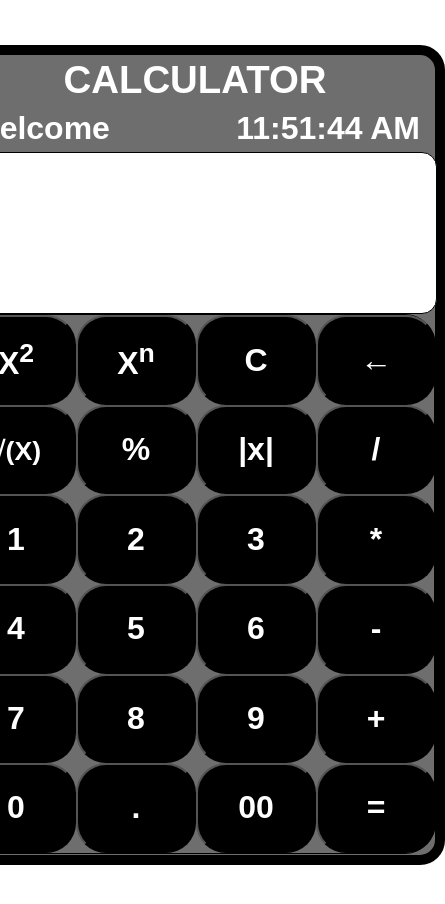
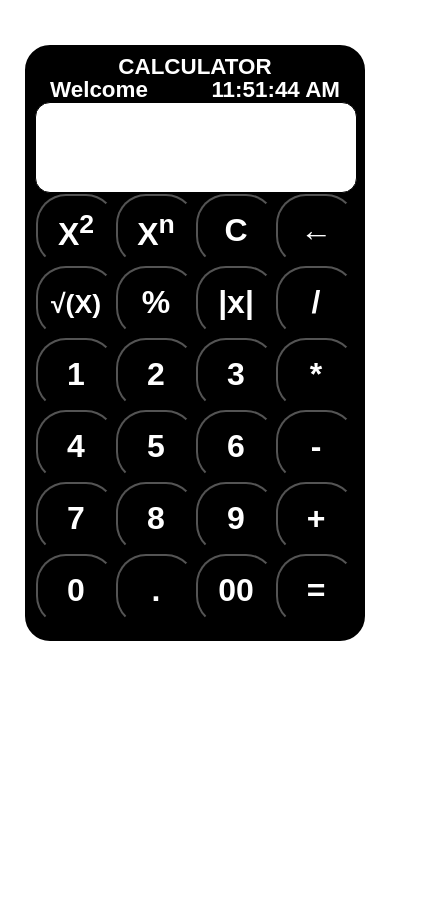
Before and after one commit to AnuragBaruah47/Calculator, a plain HTML site: page index.html in a window 390 px wide. Shown: the whole page, 445 px wide, since content can reach past the window. After the commit the page ends 844 px from the top, so only its background shows below. Drawn offline with Linux system fonts and the light colour scheme; a web font is replaced by a local one.

Commit message:
CSs done Wrap Done

```diff
--- a/script.js
+++ b/script.js
@@ -40,8 +40,12 @@ document.addEventListener("DOMContentLoaded", () => {
         if (!valueArr.includes("﹪")) {
           equalButton.addEventListener("click",()=>{
               valueArr = []
+              if (isValidEval(totalValue)===true) {
                 lowerScreen.innerText=eval(totalValue)
                 valueArr.push((eval(totalValue)).toString())
+              }else{
+                lowerScreen.innerText="Please Enter A Valid Expression"
+              }
           })
         }
         if (idName === "Square") {
@@ -85,3 +89,12 @@ function Percentage(a, b) {
   let value = (a / 100) * b;
   return value;
 }
+
+function isValidEval(){
+  try {
+    eval(totalValue)
+    return true
+  } catch (error) {
+    return false
+  }
+}
--- a/style.css
+++ b/style.css
@@ -1,38 +1,38 @@
-@import url('https://fonts.googleapis.com/css2?family=Geist:wght@100..900&family=Inter:ital,opsz,wght@0,14..32,100..900;1,14..32,100..900&family=Martel+Sans:wght@200;300;400;600;700;800;900&family=Montserrat:ital,wght@0,100..900;1,100..900&family=Nunito:ital,wght@0,200..1000;1,200..1000&family=Open+Sans:ital,wght@0,300..800;1,300..800&family=Oswald:wght@200..700&family=Playwrite+GB+S:ital,wght@0,100..400;1,100..400&family=Playwrite+IT+Moderna:wght@100..400&family=Roboto:ital,wght@0,100;0,300;0,400;0,500;0,700;0,900;1,100;1,300;1,400;1,500;1,700;1,900&display=swap');
-*{
+@import url("https://fonts.googleapis.com/css2?family=Geist:wght@100..900&family=Inter:ital,opsz,wght@0,14..32,100..900;1,14..32,100..900&family=Martel+Sans:wght@200;300;400;600;700;800;900&family=Montserrat:ital,wght@0,100..900;1,100..900&family=Nunito:ital,wght@0,200..1000;1,200..1000&family=Open+Sans:ital,wght@0,300..800;1,300..800&family=Oswald:wght@200..700&family=Playwrite+GB+S:ital,wght@0,100..400;1,100..400&family=Playwrite+IT+Moderna:wght@100..400&family=Roboto:ital,wght@0,100;0,300;0,400;0,500;0,700;0,900;1,100;1,300;1,400;1,500;1,700;1,900&display=swap");
+* {
   margin: 0px;
   padding: 0px;
 }
-html{
+html {
   font-family: "Martel Sans", sans-serif;
   font-weight: 700;
   font-style: normal;
   font-size: 16px;
 }
-body{
+body {
   font-size: 1.5rem;
   display: flex;
   justify-content: center;
   align-items: center;
 }
-.current_status{
+.current_status {
   margin-left: 15px;
 }
-.t_and_d{
+.t_and_d {
   margin-right: 15px;
 }
-.container{
+.container {
   margin: 45px;
   display: flex;
   justify-content: center;
-  flex-direction:column;
+  flex-direction: column;
   height: 50rem;
   width: 30rem;
   border-radius: 25px;
   border: 10px solid black;
-  background-color: #6e6e6e;
+  background-color: #000000;
 }
-.bar{
+.bar {
   color: #ffffff;
   border-radius: 15px;
   display: flex;
@@ -42,14 +42,13 @@ body{
   width: 30rem;
   font-size: 1rem;
 }
-.heddcontainer{
+.heddcontainer {
   border-radius: 15px;
   height: 3rem;
   font-size: 1.2rem;
   width: 30rem;
 }
-
-.numbers{
+.numbers {
   border-radius: 15px;
   border: 1px solid black;
   display: grid;
@@ -57,9 +56,9 @@ body{
   grid-template-columns: 7.5rem 7.5rem 7.5rem 7.5rem;
   border-radius: 30px;
 }
-.screen{
+.screen {
   display: flex;
-  flex-direction: column;
+  flex-direction: row;
   align-items: flex-end;
   justify-content: flex-end;
   border-radius: 15px;
@@ -67,9 +66,10 @@ body{
   height: 10rem;
   width: 30rem;
   background-color: #ffffff;
+  overflow: auto;
 }
 
-.hedd{
+.hedd {
   color: #ffffff;
   display: flex;
   justify-content: center;
@@ -78,7 +78,7 @@ body{
   height: 3rem;
   width: 30rem;
 }
-button{
+button {
   color: #ffffff;
   background-color: #000;
   border-radius: 30px;
@@ -87,3 +87,68 @@ button{
   font-style: normal;
   font-size: 2rem;
 }
+
+@media (max-width: 508px) {
+  .container {
+    margin: 45px;
+    display: flex;
+    justify-content: center;
+    flex-direction: column;
+    height: 36rem;
+    width: 20rem;
+    border-radius: 25px;
+    border: 10px solid black;
+    background-color: #000;
+  }
+  .screen {
+    display: flex;
+    flex-direction: row;
+    align-items: flex-end;
+    justify-content: flex-end;
+    border-radius: 15px;
+    border: 1px solid black;
+    height: 5.6rem;
+    width: 20rem;
+    background-color: #ffffff;
+    overflow: auto;
+  }
+  .bar {
+    color: #ffffff;
+    border-radius: 15px;
+    display: flex;
+    justify-content: space-between;
+    align-items: center;
+    height: 1.5rem;
+    width: 20rem;
+    font-size: 0.7rem;
+  }
+  .numbers {
+    border-radius: 15px;
+    border: 1px solid black;
+    display: grid;
+    grid-template-rows: 4.5rem 4.5rem 4.5rem 4.5rem 4.5rem 4.5rem;
+    grid-template-columns: 5rem 5rem 5rem 5rem;
+    border-radius: 30px;
+  }
+  .heddcontainer {
+    border-radius: 15px;
+    height: 1.2rem;
+    font-size: 0.7rem;
+    width: 20rem;
+  }
+  .current_status {
+    margin-left: 15px;
+  }
+  .t_and_d {
+    margin-right: 15px;
+  }
+  .hedd {
+    color: #ffffff;
+    display: flex;
+    justify-content: center;
+    align-items: center;
+    border-radius: 15px;
+    height: 1rem;
+    width: 20rem;
+  }
+}
```
Lines whose indentation alone changed are shown as unchanged.
